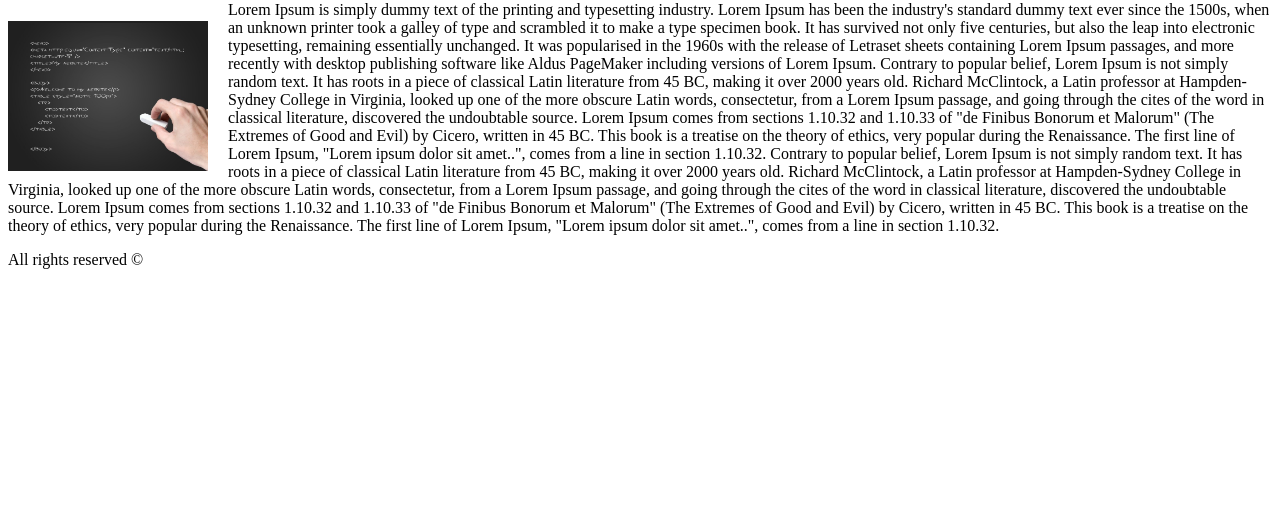
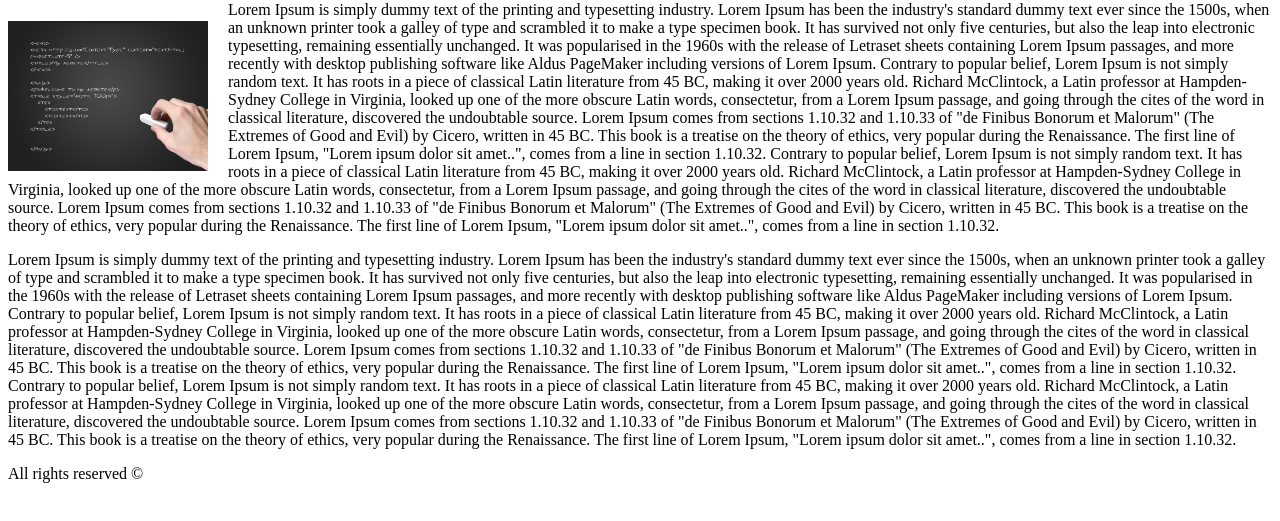
Before and after one commit to Maria0809/firstgit, a plain HTML site: page index.html in a window 1280 px wide. Shown: the part 79-600 px from the top of the page. Drawn offline with Linux system fonts and the light colour scheme.

Commit message:
second commit

```diff
--- a/index.html
+++ b/index.html
@@ -13,6 +13,11 @@
 		Contrary to popular belief, Lorem Ipsum is not simply random text. It has roots in a piece of classical Latin literature from 45 BC, making it over 2000 years old. Richard McClintock, a Latin professor at Hampden-Sydney College in Virginia, looked up one of the more obscure Latin words, consectetur, from a Lorem Ipsum passage, and going through the cites of the word in classical literature, discovered the undoubtable source. Lorem Ipsum comes from sections 1.10.32 and 1.10.33 of "de Finibus Bonorum et Malorum" (The Extremes of Good and Evil) by Cicero, written in 45 BC. This book is a treatise on the theory of ethics, very popular during the Renaissance. The first line of Lorem Ipsum, "Lorem ipsum dolor sit amet..", comes from a line in section 1.10.32.
 		Contrary to popular belief, Lorem Ipsum is not simply random text. It has roots in a piece of classical Latin literature from 45 BC, making it over 2000 years old. Richard McClintock, a Latin professor at Hampden-Sydney College in Virginia, looked up one of the more obscure Latin words, consectetur, from a Lorem Ipsum passage, and going through the cites of the word in classical literature, discovered the undoubtable source. Lorem Ipsum comes from sections 1.10.32 and 1.10.33 of "de Finibus Bonorum et Malorum" (The Extremes of Good and Evil) by Cicero, written in 45 BC. This book is a treatise on the theory of ethics, very popular during the Renaissance. The first line of Lorem Ipsum, "Lorem ipsum dolor sit amet..", comes from a line in section 1.10.32.
 		</p>
+		<p>
+		Lorem Ipsum is simply dummy text of the printing and typesetting industry. Lorem Ipsum has been the industry's standard dummy text ever since the 1500s, when an unknown printer took a galley of type and scrambled it to make a type specimen book. It has survived not only five centuries, but also the leap into electronic typesetting, remaining essentially unchanged. It was popularised in the 1960s with the release of Letraset sheets containing Lorem Ipsum passages, and more recently with desktop publishing software like Aldus PageMaker including versions of Lorem Ipsum.
+		Contrary to popular belief, Lorem Ipsum is not simply random text. It has roots in a piece of classical Latin literature from 45 BC, making it over 2000 years old. Richard McClintock, a Latin professor at Hampden-Sydney College in Virginia, looked up one of the more obscure Latin words, consectetur, from a Lorem Ipsum passage, and going through the cites of the word in classical literature, discovered the undoubtable source. Lorem Ipsum comes from sections 1.10.32 and 1.10.33 of "de Finibus Bonorum et Malorum" (The Extremes of Good and Evil) by Cicero, written in 45 BC. This book is a treatise on the theory of ethics, very popular during the Renaissance. The first line of Lorem Ipsum, "Lorem ipsum dolor sit amet..", comes from a line in section 1.10.32.
+		Contrary to popular belief, Lorem Ipsum is not simply random text. It has roots in a piece of classical Latin literature from 45 BC, making it over 2000 years old. Richard McClintock, a Latin professor at Hampden-Sydney College in Virginia, looked up one of the more obscure Latin words, consectetur, from a Lorem Ipsum passage, and going through the cites of the word in classical literature, discovered the undoubtable source. Lorem Ipsum comes from sections 1.10.32 and 1.10.33 of "de Finibus Bonorum et Malorum" (The Extremes of Good and Evil) by Cicero, written in 45 BC. This book is a treatise on the theory of ethics, very popular during the Renaissance. The first line of Lorem Ipsum, "Lorem ipsum dolor sit amet..", comes from a line in section 1.10.32.
+		</p>
 		All rights reserved &copy;
 	</body>
 </html>
```
